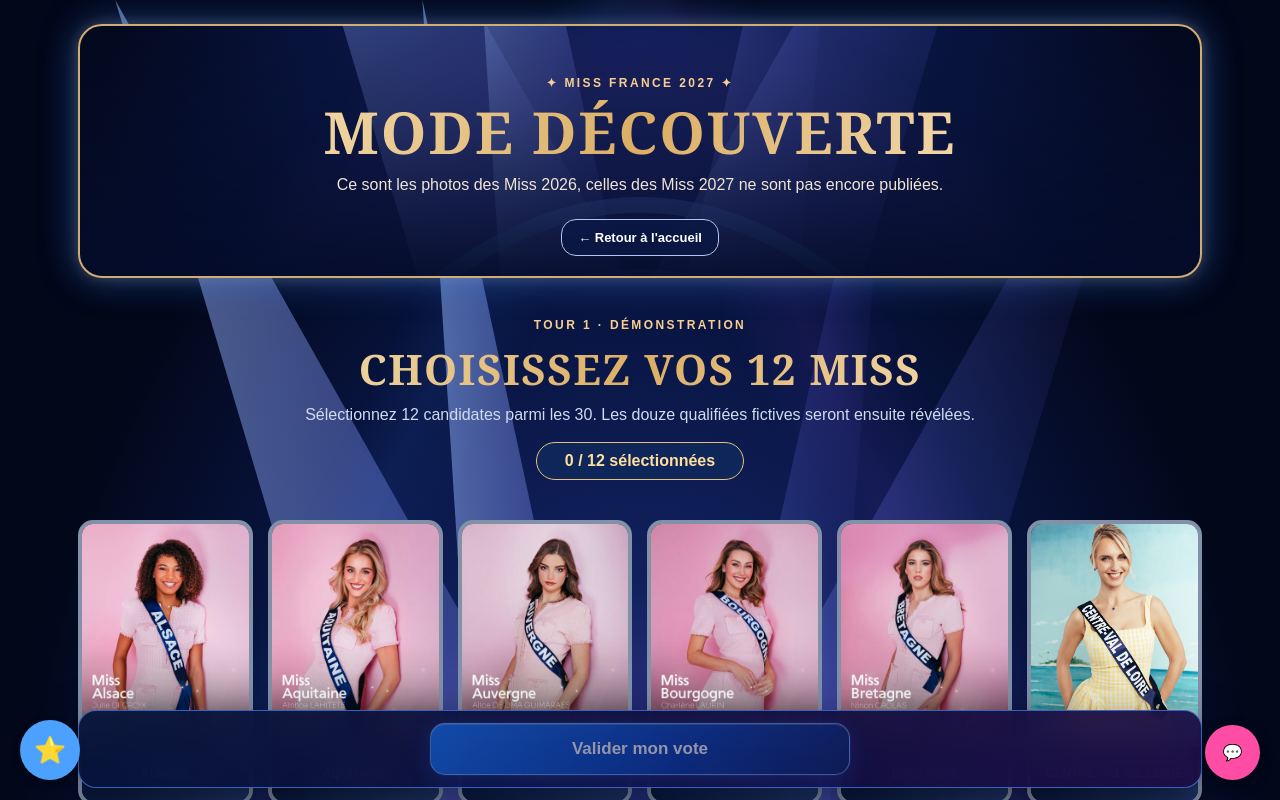
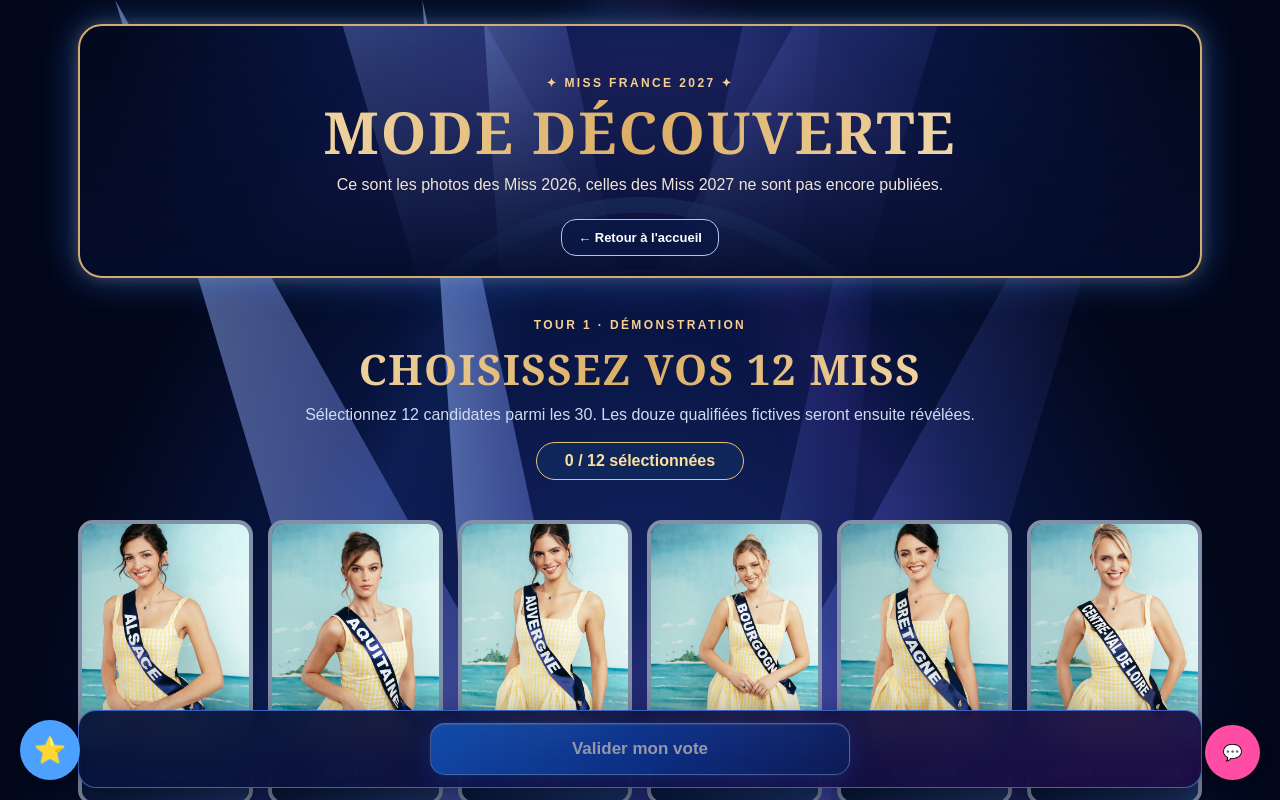
Before and after one commit to ludhardy-arch/miss2027, a React (Vite) app in the folder miss2026-main/: page /#/demo in a window 1280 px wide. Shown: the top 800 px of the page. Built offline with nearby package versions, Linux system fonts and the light colour scheme.

Commit message:
Afficher les 31 portraits Miss France 2027 et ajouter Saint-Barthélemy

```diff
--- a/miss2026-main/src/data/candidates.js
+++ b/miss2026-main/src/data/candidates.js
@@ -1,154 +1,34 @@
-// src/data/candidates.js
-
+// Miss France 2027 : identifiants 1 à 30 conservés, Saint-Barthélemy ajoutée en 31.
 export const CANDIDATES = [
-  {
-    id: 1,
-    label: "alsace",
-    image: "/images/miss-alsace.jpg",
-  },
-  {
-    id: 2,
-    label: "aquitaine",
-    image: "/images/miss-aquitaine.jpg",
-  },
-  {
-    id: 3,
-    label: "auvergne",
-    image: "/images/auvergne.jpg",
-  },
-  {
-    id: 4,
-    label: "bourgogne",
-    image: "/images/bourgogne.jpg",
-  },
-  {
-    id: 5,
-    label: "bretagne",
-    image: "/images/bretagne.jpg",
-  },
-  {
-    id: 6,
-    label: "Centre-Val-de-Loire",
-    image: "/images/Centre-Val-de-Loire.jpg",
-  },
-  {
-    id: 7,
-    label: "Champagne-Ardenne",
-    image: "/images/Champagne-Ardenne.jpg",
-  },
-  {
-    id: 8,
-    label: "Corse",
-    image: "/images/Corse.jpg",
-  },
-  {
-    id: 9,
-    label: "Côte-d'Azur",
-    image: "/images/Côte-d'Azur.jpg",
-  },
-  {
-    id: 10,
-    label: "Franche-Comté",
-    image: "/images/Franche-Comté.jpg",
-  },
-  {
-    id: 11,
-    label: "Guadeloupe ",
-    image: "/images/Guadeloupe .jpg",
-  },
-  {
-    id: 12,
-    label: "Guyane",
-    image: "/images/Guyane.jpg",
-  },
-  {
-    id: 13,
-    label: "Île-de-France",
-    image: "/images/Île-de-France.jpg",
-  },
-  {
-    id: 14,
-    label: "Languedoc",
-    image: "/images/Languedoc.jpg",
-  },
-  {
-    id: 15,
-    label: "Limousin",
-    image: "/images/Limousin.jpg",
-  },
-  {
-    id: 16,
-    label: "Lorraine",
-    image: "/images/Lorraine.jpg",
-  },
-  {
-    id: 17,
-    label: "Martinique",
-    image: "/images/Martinique.jpg",
-  },
-  {
-    id: 18,
-    label: "Mayotte",
-    image: "/images/Mayotte.jpg",
-  },
-  {
-    id: 19,
-    label: "Midi-Pyrénées",
-    image: "/images/Midi-Pyrénées.jpg",
-  },
-  {
-    id: 20,
-    label: "Nord-Pas-de-Calais",
-    image: "/images/Nord-Pas-de-Calais.jpg",
-  },
-  {
-    id: 21,
-    label: "Normandie",
-    image: "/images/Normandie.jpg",
-  },
-  {
-    id: 22,
-    label: "Nouvelle-Calédonie",
-    image: "/images/Nouvelle-Calédonie.jpg",
-  },
-  {
-    id: 23,
-    label: "Pays-de-la-Loire",
-    image: "/images/Pays-de-la-Loire.jpg",
-  },
-  {
-    id: 24,
-    label: "Picardie",
-    image: "/images/Picardie.jpg",
-  },
-  {
-    id: 25,
-    label: "Poitou-Charente",
-    image: "/images/Poitou-Charente.jpg",
-  },
-  {
-    id: 26,
-    label: "Provence",
-    image: "/images/Provence.jpg",
-  },
-  {
-    id: 27,
-    label: "Réunion",
-    image: "/images/Réunion.jpg",
-  },
-  {
-    id: 28,
-    label: "Rhône-Alpes",
-    image: "/images/Rhône-Alpes.jpg",
-  },
-  {
-    id: 29,
-    label: "Roussillon",
-    image: "/images/Roussillon.jpg",
-  },
-  {
-    id: 30,
-    label: "Tahiti",
-    image: "/images/Tahiti.jpg",
-  },
+  { id: 1, label: "Alsace", image: "/images/Alsace.jpg?v=2027" },
+  { id: 2, label: "Aquitaine", image: "/images/Aquitaine.jpg?v=2027" },
+  { id: 3, label: "Auvergne", image: "/images/Auvergne.jpg?v=2027" },
+  { id: 4, label: "Bourgogne", image: "/images/Bourgogne.jpg?v=2027" },
+  { id: 5, label: "Bretagne", image: "/images/Bretagne.jpg?v=2027" },
+  { id: 6, label: "Centre-Val-de-Loire", image: "/images/Centre-Val-de-Loire.jpg?v=2027" },
+  { id: 7, label: "Champagne-Ardenne", image: "/images/Champagne-Ardenne.jpg?v=2027" },
+  { id: 8, label: "Corse", image: "/images/Corse.jpg?v=2027" },
+  { id: 9, label: "Côte d'Azur", image: "/images/Cote-d-Azur.jpg?v=2027" },
+  { id: 10, label: "Franche-Comté", image: "/images/Franche-Comte.jpg?v=2027" },
+  { id: 11, label: "Guadeloupe", image: "/images/Guadeloupe.jpg?v=2027" },
+  { id: 12, label: "Guyane", image: "/images/Guyane.jpg?v=2027" },
+  { id: 13, label: "Île-de-France", image: "/images/Ile-de-France.jpg?v=2027" },
+  { id: 14, label: "Languedoc", image: "/images/Languedoc.jpg?v=2027" },
+  { id: 15, label: "Limousin", image: "/images/Limousin.jpg?v=2027" },
+  { id: 16, label: "Lorraine", image: "/images/Lorraine.jpg?v=2027" },
+  { id: 17, label: "Martinique", image: "/images/Martinique.jpg?v=2027" },
+  { id: 18, label: "Mayotte", image: "/images/Mayotte.jpg?v=2027" },
+  { id: 19, label: "Midi-Pyrénées", image: "/images/Midi-Pyrenees.jpg?v=2027" },
+  { id: 20, label: "Nord-Pas-de-Calais", image: "/images/Nord-Pas-de-Calais.jpg?v=2027" },
+  { id: 21, label: "Normandie", image: "/images/Normandie.jpg?v=2027" },
+  { id: 22, label: "Nouvelle-Calédonie", image: "/images/Nouvelle-Caledonie.jpg?v=2027" },
+  { id: 23, label: "Pays de la Loire", image: "/images/Pays-de-la-Loire.jpg?v=2027" },
+  { id: 24, label: "Picardie", image: "/images/Picardie.jpg?v=2027" },
+  { id: 25, label: "Poitou-Charentes", image: "/images/Poitou-Charentes.jpg?v=2027" },
+  { id: 26, label: "Provence", image: "/images/Provence.jpg?v=2027" },
+  { id: 27, label: "Réunion", image: "/images/Reunion.jpg?v=2027" },
+  { id: 28, label: "Rhône-Alpes", image: "/images/Rhone-Alpes.jpg?v=2027" },
+  { id: 29, label: "Roussillon", image: "/images/Roussillon.jpg?v=2027" },
+  { id: 30, label: "Tahiti", image: "/images/Tahiti.jpg?v=2027" },
+  { id: 31, label: "Saint-Barthélemy", image: "/images/Saint-Barthelemy.jpg?v=2027" },
 ];
```
